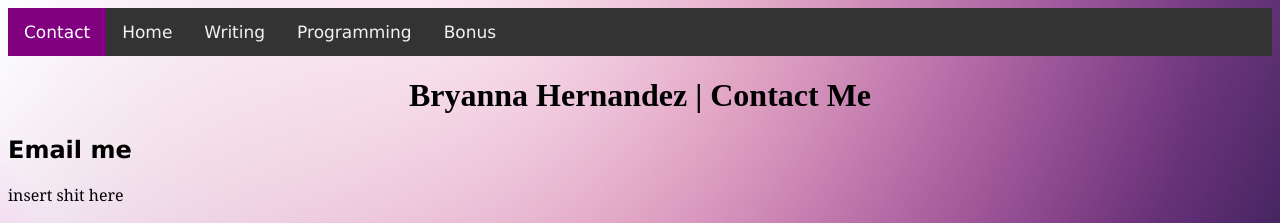
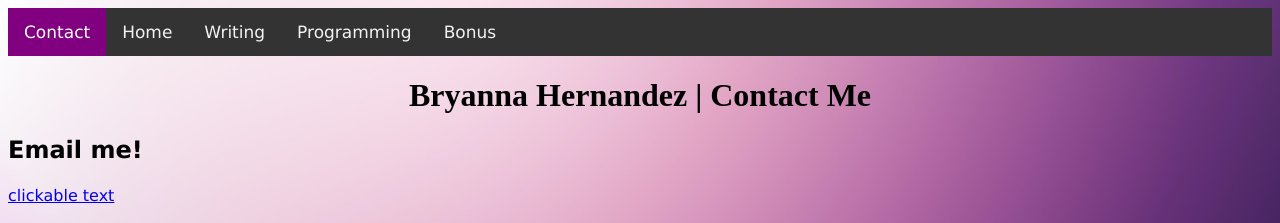
Before and after one commit to bry693/bry693.github.io, a plain HTML site: page contact.html in a window 1280 px wide. Shown: the top 223 px of the page. Drawn offline with Linux system fonts and the light colour scheme.

Commit message:
Update contact.html

```diff
--- a/contact.html
+++ b/contact.html
@@ -54,10 +54,10 @@ footer {position: fixed; bottom: 0; font-size: 10px;}
 Bryanna Hernandez | Contact Me
 </h1>
 <h2>
-Email me
+Email me!
 </h2>
 <p1>
-insert shit here
+<a href="mailto:bhernandez2@oxy.edu">clickable text</a>
 </p1>
 <h2>
 LinkedIn <a href="https://www.linkedin.com/in/bryanna-hernandez/"><img src="./images/linkedIn.png" style="width:25px;height:25px;"></a>
```
